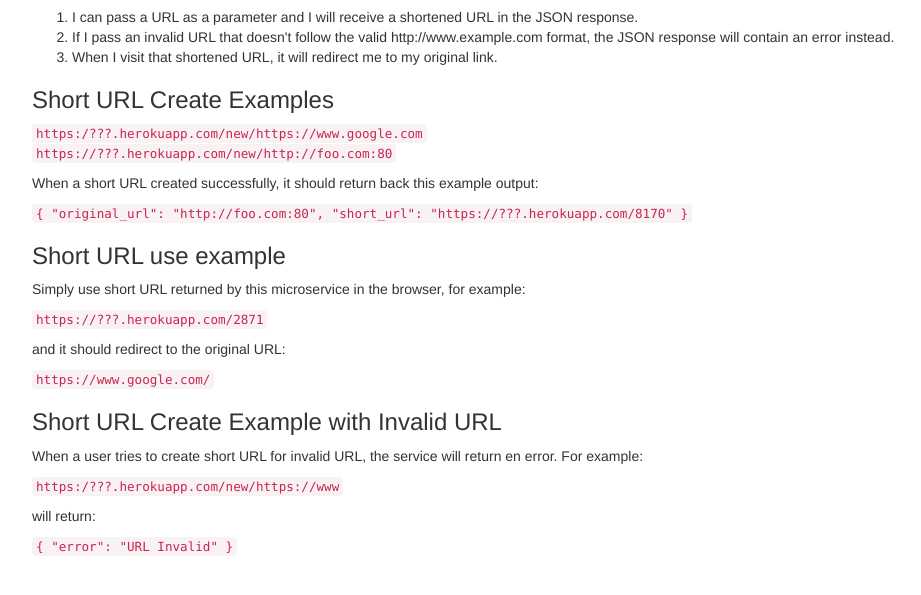
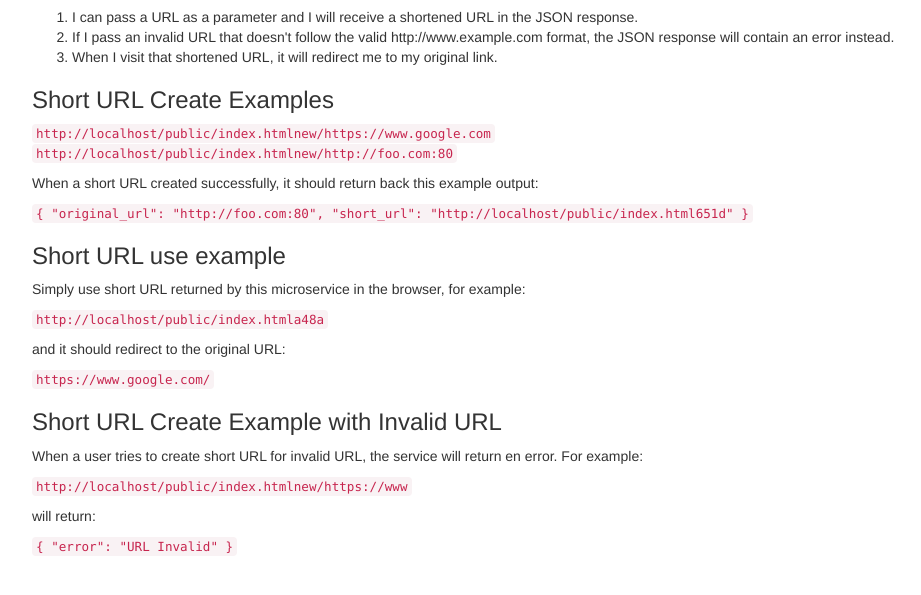
Before and after one commit to ellacodecamp/url-shortener, a website: page public/index.html in a window 1280 px wide. Shown: the part 93-688 px from the top of the page, without its empty margins (38-959 px from the left). Drawn offline with nearby package versions, Linux system fonts and the light colour scheme.

Commit message:
modified home page to dynamically resolve base URL

```diff
--- a/public/index.html
+++ b/public/index.html
@@ -19,17 +19,17 @@
    	  </ol>
 
   	  <h3>Short URL Create Examples</h3>
-  	  <code>https:/???.herokuapp.com/new/https://www.google.com</code>
+  	  <code class="url_set">$URL$new/https://www.google.com</code>
   	  <br>
-  	  <code>https://???.herokuapp.com/new/http://foo.com:80</code>
+  	  <code class="url_set">$URL$new/http://foo.com:80</code>
 			<p></p>
 		  <p>When a short URL created successfully, it should return back this example output:</p>
-  	  <code>{ "original_url": "http://foo.com:80", "short_url": "https://???.herokuapp.com/8170" }</code>
+  	  <code class="url_set">{ "original_url": "http://foo.com:80", "short_url": "$URL$651d" }</code>
 
   	  <h3>Short URL use example</h3>
 
   	  <p>Simply use short URL returned by this microservice in the browser, for example:</p>
-  	  <code>https://???.herokuapp.com/2871</code>
+  	  <code class="url_set">$URL$a48a</code>
 			<p></p>
   	  <p>and it should redirect to the original URL:</p>
   	  <code>https://www.google.com/</code>
@@ -37,11 +37,22 @@
 			<h3>Short URL Create Example with Invalid URL</h3>
 
 			<p>When a user tries to create short URL for invalid URL, the service will return en error. For example:</p>
-			<code>https:/???.herokuapp.com/new/https://www</code>
+			<code class="url_set">$URL$new/https://www</code>
 			<p></p>
 			<p>will return:</p>
 			<code>{ "error": "URL Invalid" }</code>
 
 		</div>
+		<script src="https://cdnjs.cloudflare.com/ajax/libs/jquery/2.1.3/jquery.min.js" type="text/javascript"></script>
+		<script src="https://maxcdn.bootstrapcdn.com/bootstrap/3.3.6/js/bootstrap.min.js" type="text/javascript"></script>
+		<script>
+			$(document).ready(function() {
+				var currentLocation = window.location;
+				$(".url_set").each(function () {
+					var text = $(this).html();
+					$(this).html(text.replace("$URL$", currentLocation.href));
+				});
+			});
+		</script>
 	</body>
 </html>
```
